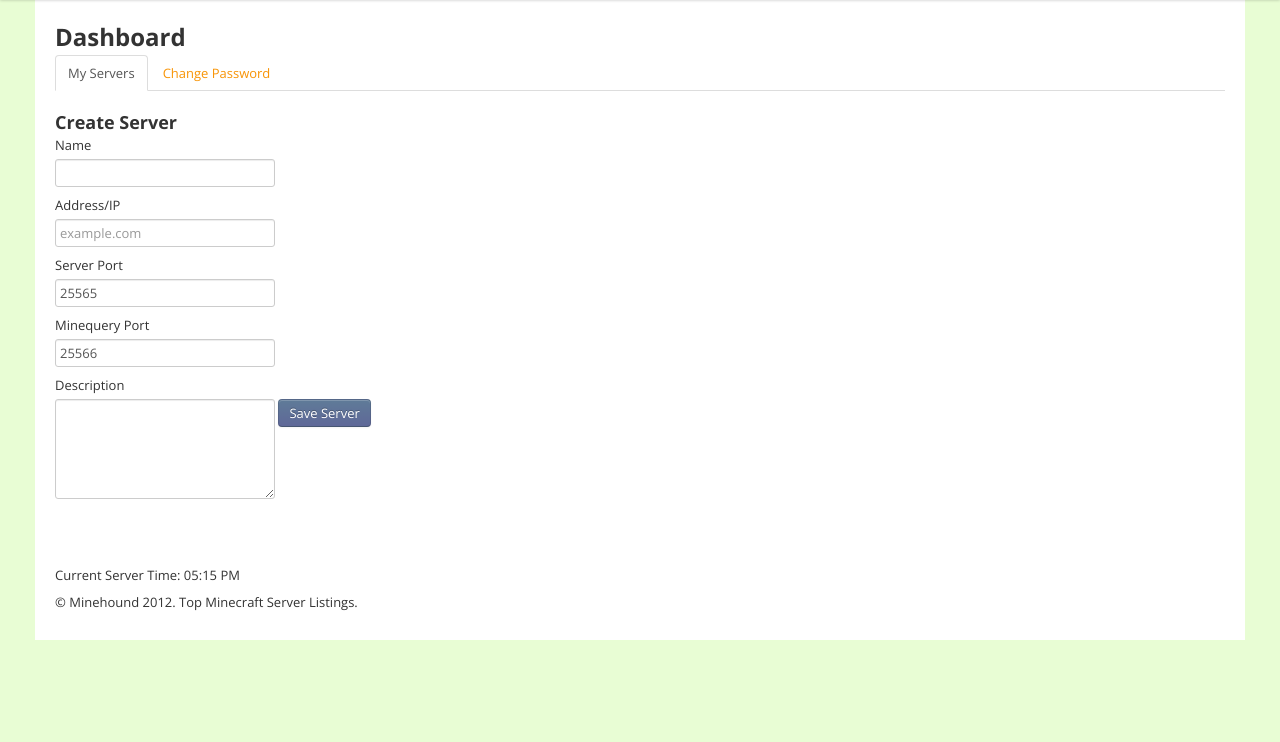
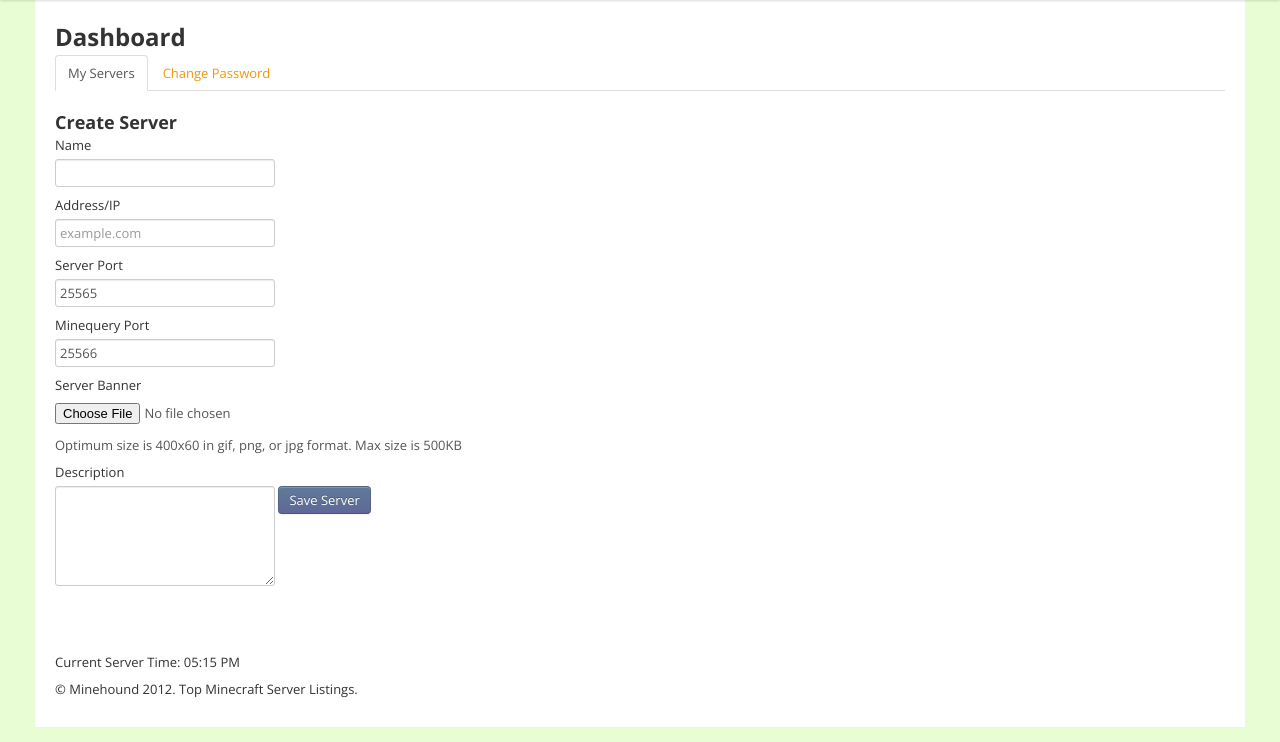
Before and after one commit to adambratt/MineHound, a Django app: page /server/create/ in a window 1280 px wide. Shown: the part 58-800 px from the top of the page. Run offline with Django 3.2, Linux system fonts and the light colour scheme; the visitor is signed in with stand-in values (Sample User, id 1); parts of the project's set-up code (start-up, migrations or seed data) failed here and were passed over; some libraries are stand-ins or nearby versions.

Commit message:
server addition

```diff
--- a/minehound/templates/server_create.html
+++ b/minehound/templates/server_create.html
@@ -4,7 +4,8 @@
 
 <h3> Create Server </h3>
 
-<form method='post' action='/server/create/'>
+<form method='post' action='/server/create/' enctype="multipart/form-data">
+    {% csrf_token %}
     <label>Name</label>
     <input type='text' name='name' value='{{server.name}}' maxlength="50">
 
@@ -17,6 +18,10 @@
     <label>Minequery Port</label>
     <input type='text' name='query_port' value='{{server.query_port|default:"25566"}}'>
 
+    <label>Server Banner</label>
+    <input type='file' name='banner'>
+    <p class='help-block'>Optimum size is 400x60 in gif, png, or jpg format. Max size is 500KB</p>
+
     <label>Description</label>
     <textarea name='description' rows='5'>{{server.description}}</textarea>
 
--- a/server/models.py
+++ b/server/models.py
@@ -11,6 +11,7 @@ class server(models.Model):
     ''' A Minecraft server '''
     name = models.CharField(max_length=50)
     banner = models.ImageField(upload_to='/banner/', blank=True, null=True)
+    description = models.TextField(blank=True, null=True)
     address = models.CharField(max_length=100)
     server_port = models.IntegerField(default=25565)
     query_port = models.IntegerField(default=25566)
```
